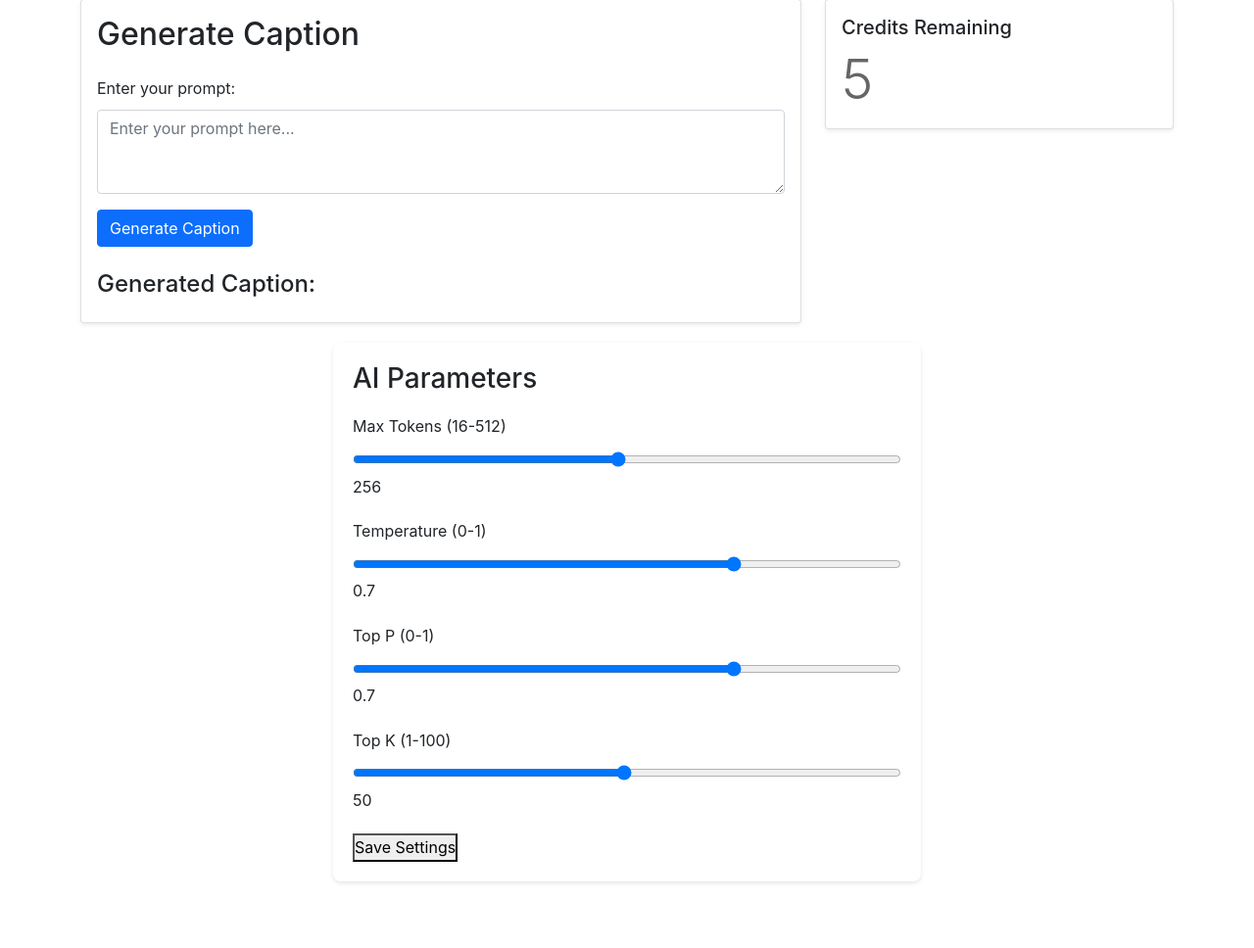
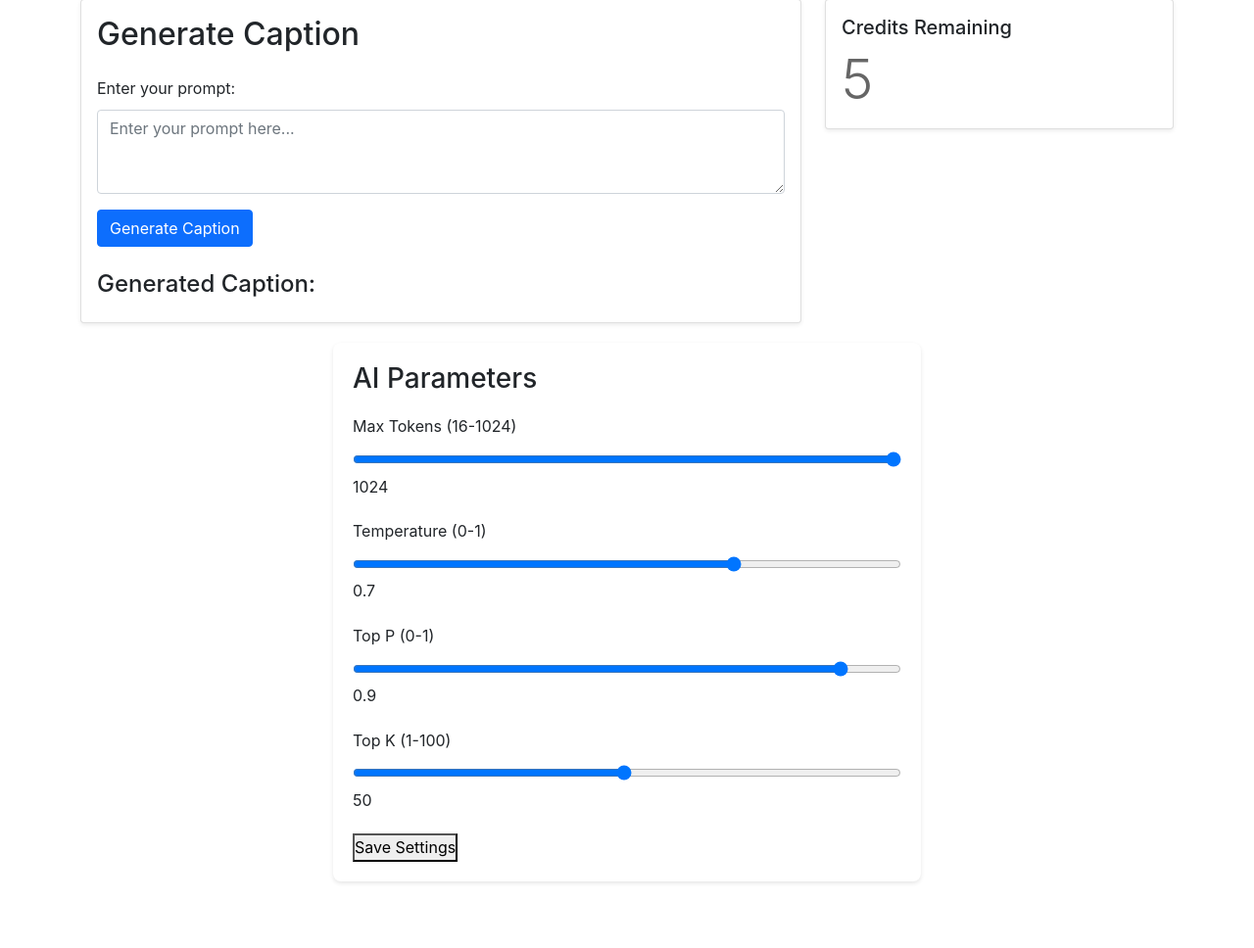
Before and after one commit to Benchoonngg/SaaS-Caption-Gen, a Flask app: page /dashboard in a window 1280 px wide. Shown: the part 107-1075 px from the top of the page at 98% size. Run offline with Flask 3, Linux system fonts and the light colour scheme; the visitor is signed in with stand-in values (Sample User, id 1).

Commit message:
Update AI parameters in User model and adjust dashboard settings

```diff
--- a/models/user.py
+++ b/models/user.py
@@ -13,9 +13,9 @@ class User(UserMixin, db.Model):
     is_admin = db.Column(db.Boolean, default=False)
     created_at = db.Column(db.DateTime, default=datetime.utcnow)
     last_login = db.Column(db.DateTime)
-    max_tokens = db.Column(db.Integer, default=256)
+    max_tokens = db.Column(db.Integer, default=1024)
     temperature = db.Column(db.Float, default=0.7)
-    top_p = db.Column(db.Float, default=0.7)
+    top_p = db.Column(db.Float, default=0.90)
     top_k = db.Column(db.Integer, default=50)
 
     def set_password(self, password):
--- a/static/css/style.css
+++ b/static/css/style.css
@@ -42,6 +42,11 @@ nav {
     background: #000;
     color: white;
     cursor: pointer;
+    text-decoration: none;
+}
+
+.login-btn:hover {
+    opacity: 0.8;
 }
 
 .hero {
@@ -74,6 +79,7 @@ p {
     font-size: 1.1rem;
     cursor: pointer;
     transition: transform 0.2s;
+    text-decoration: none;
 }
 
 .cta-btn:hover {
--- a/templates/dashboard.html
+++ b/templates/dashboard.html
@@ -59,11 +59,11 @@
             <h3>AI Parameters</h3>
             <form method="POST" action="{{ url_for('update_ai_settings') }}">
                 <div class="slider-group">
-                    <label for="max_tokens">Max Tokens (16-512)</label>
+                    <label for="max_tokens">Max Tokens (16-1024)</label>
                     <input type="range" id="max_tokens" name="max_tokens"
-                           min="16" max="512" value="{{ current_user.max_tokens|default(256) }}"
+                           min="16" max="1024" value="{{ current_user.max_tokens|default(1024) }}"
                            oninput="this.nextElementSibling.value = this.value">
-                    <output>{{ current_user.max_tokens|default(256) }}</output>
+                    <output>{{ current_user.max_tokens|default(1024) }}</output>
                 </div>
 
                 <div class="slider-group">
@@ -77,9 +77,9 @@
                 <div class="slider-group">
                     <label for="top_p">Top P (0-1)</label>
                     <input type="range" id="top_p" name="top_p"
-                           min="0" max="1" step="0.1" value="{{ current_user.top_p|default(0.7) }}"
+                           min="0" max="1" step="0.1" value="{{ current_user.top_p|default(0.90) }}"
                            oninput="this.nextElementSibling.value = this.value">
-                    <output>{{ current_user.top_p|default(0.7) }}</output>
+                    <output>{{ current_user.top_p|default(0.90) }}</output>
                 </div>
 
                 <div class="slider-group">
```
